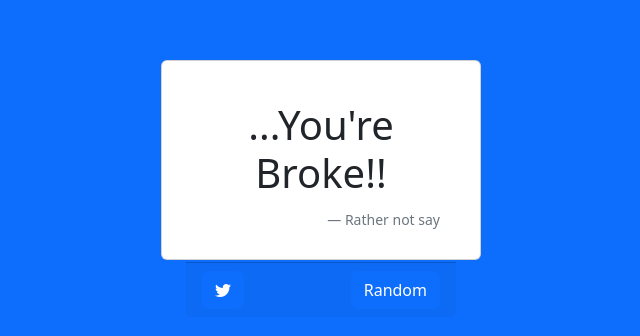
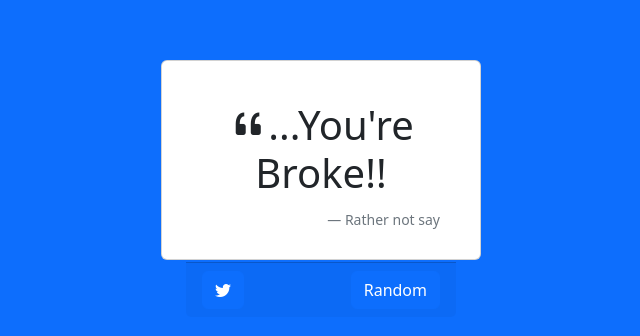
Before and after one commit to sergio-ortiz/random-quote-machine, a React (Vite) app: page / in a window 1280 px wide. Shown: the part 240-576 px from the top of the page, without its empty margins (319-959 px from the left). Built offline with nearby package versions, Linux system fonts and the light colour scheme.

Commit message:
refacotor(app): Blockquote to include quote bootstrap icon and &apos; abrev to not conflict w/ eslint rules

```diff
--- a/src/App.jsx
+++ b/src/App.jsx
@@ -6,7 +6,7 @@ function App() {
             <div className="card-body">
               <figure>
                 <blockquote className="blockquote">
-                  <h1 id="text" className="card-title">...You're Broke!!</h1>
+                  <h1 id="text" className="card-title"><i class="bi bi-quote"></i>...You&apos;re Broke!!</h1>
                 </blockquote>
                 <figcaption id="author" className="card-subtitle blockquote-footer text-end">
                   Rather not say
```
